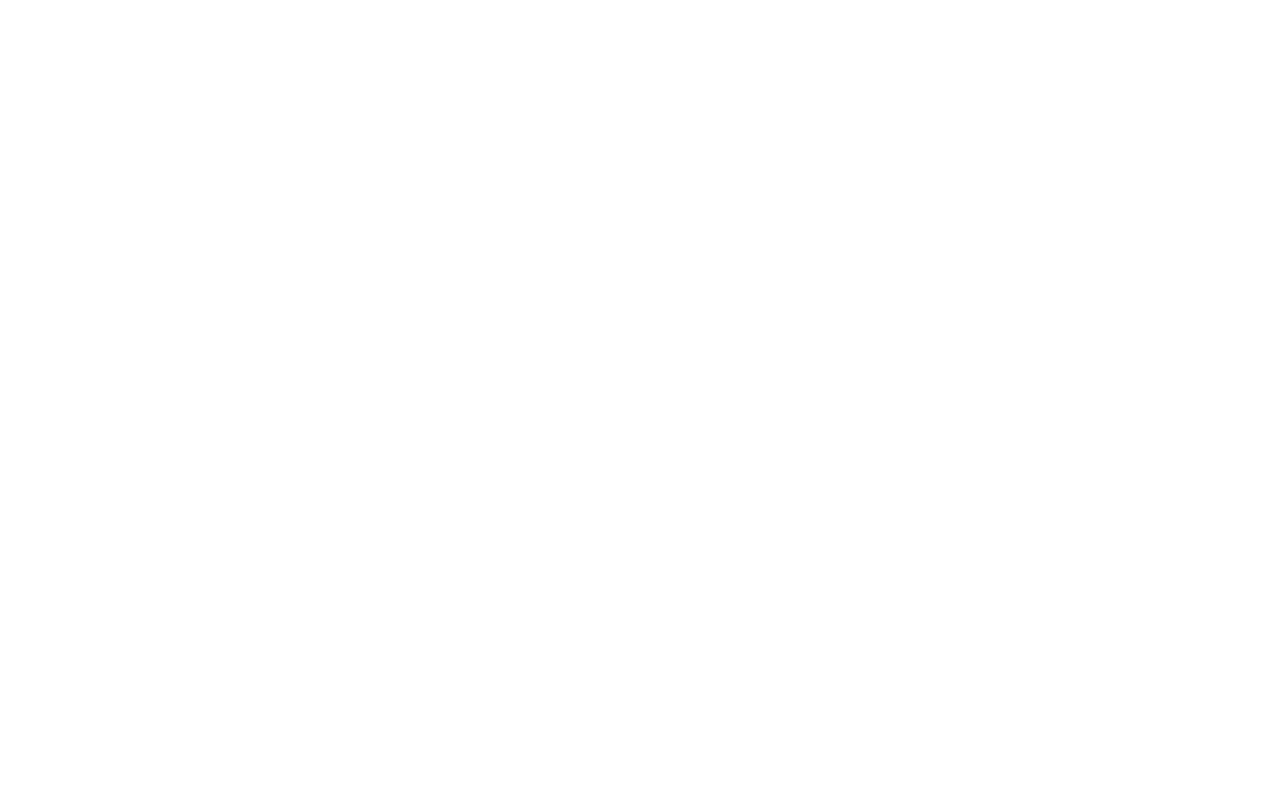
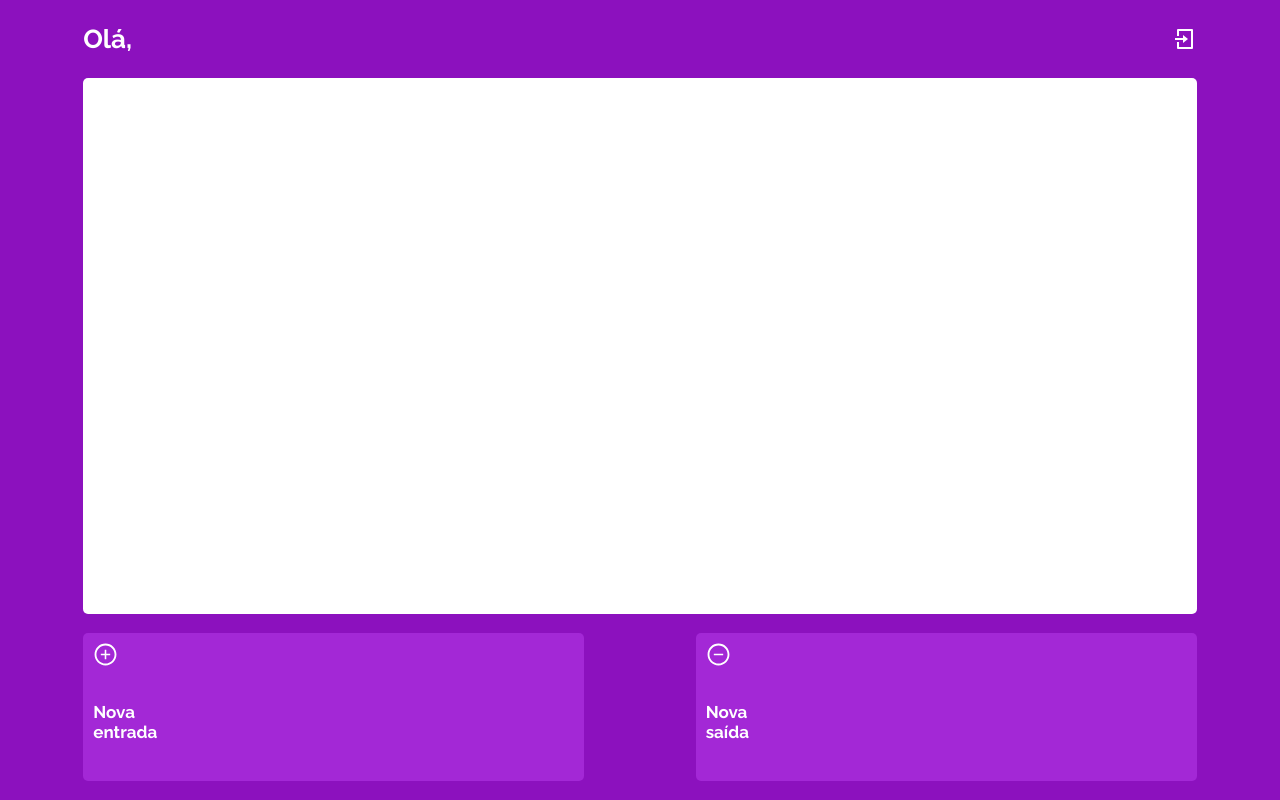
Before and after one commit to yugosk/mywallet-front, a React (Create React App) app: page /home in a window 1280 px wide. Before the commit this address had no page. Built offline with nearby package versions, Linux system fonts and the light colour scheme; a web font is replaced by a local one.

Commit message:
[feat] Implements home screen layout

```diff
--- a/package.json
+++ b/package.json
@@ -9,6 +9,7 @@
     "axios": "^1.5.1",
     "react": "^18.2.0",
     "react-dom": "^18.2.0",
+    "react-icons": "^4.11.0",
     "react-router-dom": "^6.16.0",
     "react-scripts": "5.0.1",
     "styled-components": "^6.0.8",
--- a/src/App.js
+++ b/src/App.js
@@ -5,6 +5,7 @@
 import "./App.css";
 import { useState } from "react";
 import UserContext from "./contexts/UserContext";
+import Home from "./components/Home/Home";
 
 function App() {
   const [userInfo, setUserInfo] = useState({});
@@ -15,6 +16,7 @@
         <Routes>
           <Route path="/" element={<Login />} />
           <Route path="/register" element={<Register />} />
+          <Route path="/home" element={<Home />} />
         </Routes>
         <ResetCSS />
       </BrowserRouter>
--- /dev/null
+++ b/src/components/Home/Home.jsx
@@ -0,0 +1,179 @@
+import { useContext } from "react";
+import styled from "styled-components";
+import UserContext from "../../contexts/UserContext";
+import { RiLoginBoxLine } from "react-icons/ri";
+import { AiOutlinePlusCircle, AiOutlineMinusCircle } from "react-icons/ai";
+
+export default function Home() {
+  const { userInfo } = useContext(UserContext);
+  return (
+    <Container>
+      <Header>
+        <h1>Olá, {userInfo.name}</h1>
+        <RiLoginBoxLine color="#ffffff" size={"24px"} cursor={"pointer"} />
+      </Header>
+
+      <Main empty={false}>
+        <StyledBalance></StyledBalance>
+      </Main>
+      <Buttons>
+        <button>
+          <AiOutlinePlusCircle color="#ffffff" size={"25px"} />
+          Nova <br /> entrada
+        </button>
+        <button>
+          <AiOutlineMinusCircle color="#ffffff" size={"25px"} />
+          Nova <br /> saída
+        </button>
+      </Buttons>
+    </Container>
+  );
+}
+
+const Container = styled.div`
+  background-color: #8c11be;
+  width: 100vw;
+  height: 100vh;
+  display: flex;
+  flex-direction: column;
+  justify-content: flex-start;
+  align-items: center;
+`;
+
+const Header = styled.div`
+  display: flex;
+  flex-direction: row;
+  width: 87%;
+  height: 78px;
+  align-items: center;
+  justify-content: space-between;
+
+  h1 {
+    font-family: "Raleway", sans-serif;
+    font-size: 26px;
+    color: #ffffff;
+    font-weight: 700;
+  }
+`;
+
+const Main = styled.div`
+  display: flex;
+  flex-direction: column;
+  justify-content: ${(props) => (props.empty ? "center" : "flex-start")};
+  align-items: center;
+  background-color: #ffffff;
+  border-radius: 5px;
+  height: 67%;
+  width: 87%;
+  padding-top: 23px;
+
+  p {
+    text-align: center;
+    font-family: "Raleway", sans-serif;
+    font-size: 20px;
+    font-weight: 400;
+    color: #868686;
+  }
+`;
+
+const Buttons = styled.div`
+  width: 87%;
+  height: calc(33vh - 78px);
+  display: flex;
+  flex-direction: row;
+  justify-content: space-between;
+  align-items: center;
+
+  button {
+    width: 45%;
+    height: 80%;
+    background-color: #a328d6;
+    border: none;
+    border-radius: 5px;
+    cursor: pointer;
+    display: flex;
+    flex-direction: column;
+    justify-content: left;
+    color: #ffffff;
+    font-size: 17px;
+    font-family: "Raleway", sans-serif;
+    font-weight: 700;
+    text-align: left;
+    gap: 27%;
+    padding: 9px 0 9px 10px;
+  }
+`;
+
+const RecordLine = styled.div`
+  width: 93%;
+  height: 19px;
+  display: flex;
+  flex-direction: row;
+  justify-content: center;
+  gap: 5px;
+`;
+
+const StyledDate = styled.div`
+  width: 15%;
+  height: 100%;
+  display: flex;
+  flex-direction: row;
+  justify-content: center;
+  text-align: left;
+  font-family: "Raleway", sans-serif;
+  font-size: 16px;
+  font-weight: 400;
+  color: #c6c6c6;
+`;
+
+const StyledLabel = styled.div`
+  width: 59%;
+  height: 100%;
+  display: flex;
+  flex-direction: row;
+  justify-content: flex-start;
+  text-align: left;
+  font-family: "Raleway", sans-serif;
+  font-size: 16px;
+  font-weight: 400;
+  color: #000000;
+`;
+
+const StyledValue = styled.div`
+  width: 19%;
+  height: 100%;
+  display: flex;
+  flex-direction: row;
+  justify-content: center;
+  text-align: right;
+  font-family: "Raleway", sans-serif;
+  font-size: 16px;
+  font-weight: 400;
+  color: ${(props) => (props.inflow ? "#03ac00" : "#c70000")};
+`;
+
+const StyledBalance = styled.div`
+  width: 80%;
+  height: 20px;
+  display: flex;
+  flex-direction: row;
+  justify-content: space-between;
+  bottom: calc(33vh - 68px);
+  position: fixed;
+
+  p {
+    font-family: "Raleway", sans-serif;
+    font-size: 17px;
+    font-weight: 700;
+    color: #000000;
+    text-align: left;
+  }
+
+  em {
+    font-family: "Raleway", sans-serif;
+    font-size: 17px;
+    font-weight: 400;
+    color: ${(props) => (props.positive ? "03ac00" : "c70000")};
+    text-align: right;
+  }
+`;
```
Also changed, not shown: src/components/Home/StyledHome.js (added), 1 other file (tests, documents, lock files or other folders).
